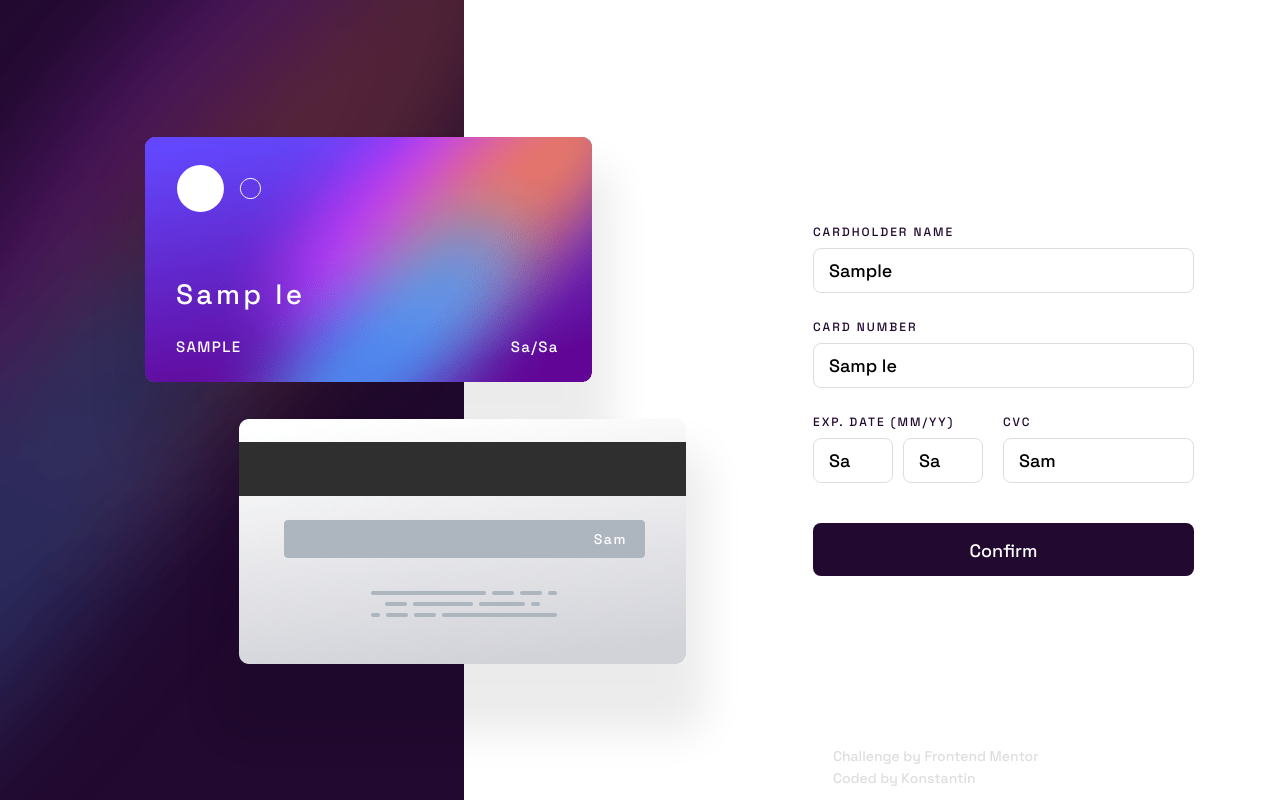
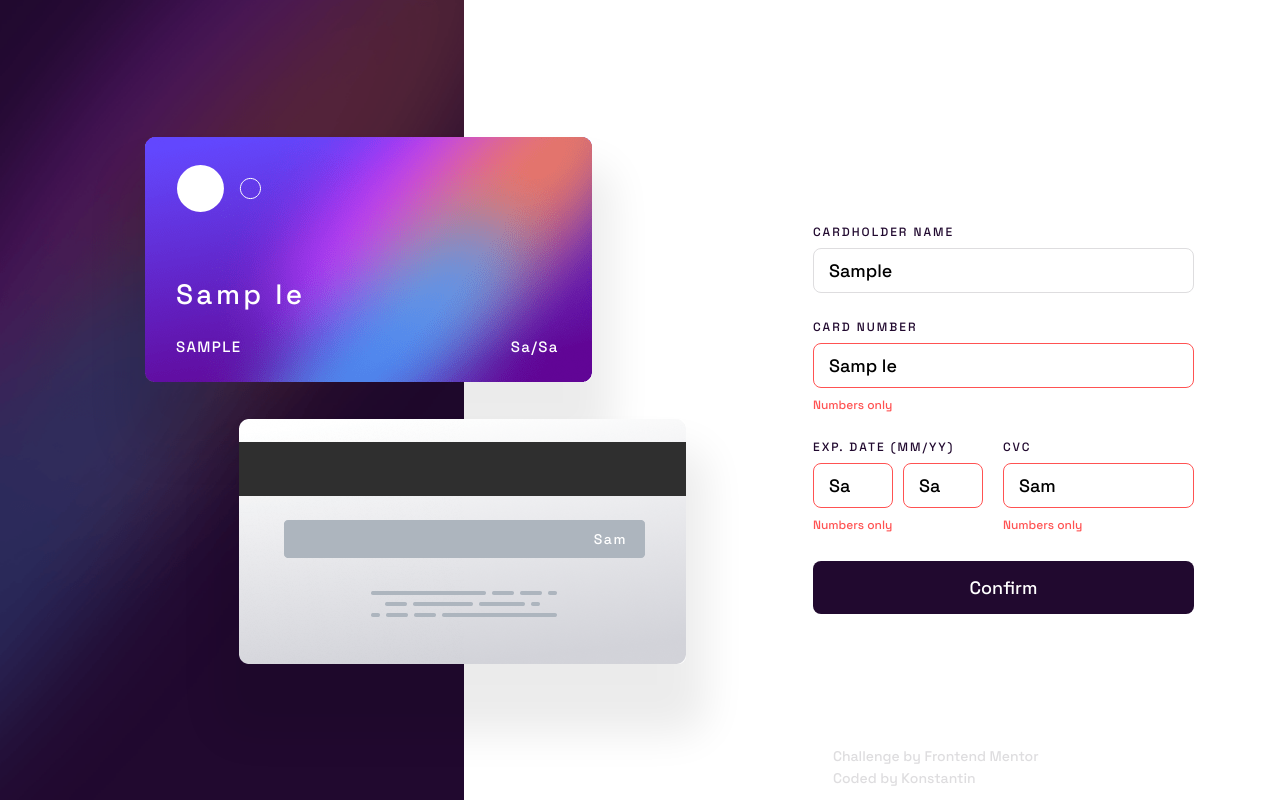
Before and after one commit to khoncharov/FM-Interactive-card-details-form, a website built with Vite: page index.html in a window 1280 px wide. Both pictures are taken after typing "Sample", "Sample", "Sample", "Sample", "Sample" into the empty fields and a click on the button "Confirm". Built offline with nearby package versions, Linux system fonts and the light colour scheme.

Commit message:
feat: add showing validation messages

```diff
--- a/index.html
+++ b/index.html
@@ -35,7 +35,7 @@
                   placeholder="e.g. Jane Appleseed"
                   autocomplete="off"
                 />
-                <span class="form__error-msg"></span>
+                <span class="form__error-msg" id="cardholder-name-err"></span>
               </div>
 
               <div class="form__field-container">
@@ -49,7 +49,7 @@
                   placeholder="e.g. 1234 5678 9123 0000"
                   autocomplete="off"
                 />
-                <span class="form__error-msg"></span>
+                <span class="form__error-msg" id="card-number-err"></span>
               </div>
 
               <div class="form__expiration-date-wrapper">
@@ -82,7 +82,7 @@
                       aria-label="year"
                     />
                   </div>
-                  <span class="form__error-msg"></span>
+                  <span class="form__error-msg" id="card-exp-date-err"></span>
                 </fieldset>
 
                 <div class="form__field-container">
@@ -101,7 +101,7 @@
                     placeholder="e.g. 123"
                     autocomplete="off"
                   />
-                  <span class="form__error-msg"></span>
+                  <span class="form__error-msg" id="card-cvc-err"></span>
                 </div>
               </div>
 
--- a/src/app/app-classes/app-view.ts
+++ b/src/app/app-classes/app-view.ts
@@ -1,5 +1,5 @@
 import CardView from './card-view';
-import { FormInputId } from '../types';
+import { FormErrField, FormInputId } from '../types';
 
 export default class AppView {
   protected form: HTMLFormElement | null;
@@ -13,6 +13,11 @@ export default class AppView {
   protected cardExpMonthInput: HTMLInputElement | null;
   protected cardExpYearInput: HTMLInputElement | null;
   protected cardCvcInput: HTMLInputElement | null;
+
+  protected cardholderErrField: HTMLElement | null;
+  protected cardNumberErrField: HTMLElement | null;
+  protected cardExpDateErrField: HTMLElement | null;
+  protected cardCvcErrField: HTMLElement | null;
 
   protected cardView = new CardView();
 
@@ -36,5 +41,18 @@ export default class AppView {
     this.cardCvcInput = document.querySelector<HTMLInputElement>(
       `#${FormInputId.CARD_CVC}`,
     );
+
+    this.cardholderErrField = document.querySelector<HTMLElement>(
+      `#${FormErrField.CARDHOLDER}`,
+    );
+    this.cardNumberErrField = document.querySelector<HTMLElement>(
+      `#${FormErrField.CARD_NUM}`,
+    );
+    this.cardExpDateErrField = document.querySelector<HTMLElement>(
+      `#${FormErrField.CARD_EXP_DATE}`,
+    );
+    this.cardCvcErrField = document.querySelector<HTMLElement>(
+      `#${FormErrField.CARD_CVC}`,
+    );
   }
 }
--- a/src/app/app-classes/form-handler.ts
+++ b/src/app/app-classes/form-handler.ts
@@ -1,6 +1,7 @@
 import AppView from './app-view';
 import CardData from './card-data';
 import {
+  INVALID_INPUT_CLASS,
   MAX_CARD_CVC_LENGTH,
   MAX_CARD_EXP_LENGTH,
   MAX_CARD_NUM_LENGTH,
@@ -107,6 +108,30 @@ export default class FormHandler extends AppView {
       this.cardView.update(this.cardData);
     });
 
+    this.cardholderInput?.addEventListener('blur', () => {
+      if (this.cardholderInput && this.cardholderErrField) {
+        if (!this.cardData.isValidHolderName) {
+          this.cardholderInput.classList.add(INVALID_INPUT_CLASS);
+          this.cardholderErrField.textContent = this.cardData.holderNameErrMsg;
+        } else {
+          this.cardholderInput.classList.remove(INVALID_INPUT_CLASS);
+          this.cardholderErrField.textContent = '';
+        }
+      }
+    });
+
+    this.cardNumberInput?.addEventListener('blur', () => {
+      if (this.cardNumberInput && this.cardNumberErrField) {
+        if (!this.cardData.isValidNumber) {
+          this.cardNumberInput.classList.add(INVALID_INPUT_CLASS);
+          this.cardNumberErrField.textContent = this.cardData.numberErrMsg;
+        } else {
+          this.cardNumberInput.classList.remove(INVALID_INPUT_CLASS);
+          this.cardNumberErrField.textContent = '';
+        }
+      }
+    });
+
     this.cardExpMonthInput?.addEventListener('blur', () => {
       if (this.cardExpMonthInput) {
         if (isNotEmptyStr(this.cardExpMonthInput.value)) {
@@ -117,6 +142,16 @@ export default class FormHandler extends AppView {
         }
       }
       this.cardView.update(this.cardData);
+
+      if (this.cardExpMonthInput && this.cardExpDateErrField) {
+        if (!this.cardData.isValidExpMonth) {
+          this.cardExpMonthInput.classList.add(INVALID_INPUT_CLASS);
+          this.cardExpDateErrField.textContent = this.cardData.expMonthErrMsg;
+        } else {
+          this.cardExpMonthInput.classList.remove(INVALID_INPUT_CLASS);
+          this.cardExpDateErrField.textContent = '';
+        }
+      }
     });
 
     this.cardExpYearInput?.addEventListener('blur', () => {
@@ -129,6 +164,28 @@ export default class FormHandler extends AppView {
         }
       }
       this.cardView.update(this.cardData);
+
+      if (this.cardExpYearInput && this.cardExpDateErrField) {
+        if (!this.cardData.isValidExpYear) {
+          this.cardExpYearInput.classList.add(INVALID_INPUT_CLASS);
+          this.cardExpDateErrField.textContent = this.cardData.expYearErrMsg;
+        } else {
+          this.cardExpYearInput.classList.remove(INVALID_INPUT_CLASS);
+          this.cardExpDateErrField.textContent = '';
+        }
+      }
+    });
+
+    this.cardCvcInput?.addEventListener('blur', () => {
+      if (this.cardCvcInput && this.cardCvcErrField) {
+        if (!this.cardData.isValidCvc) {
+          this.cardCvcInput.classList.add(INVALID_INPUT_CLASS);
+          this.cardCvcErrField.textContent = this.cardData.cvcErrMsg;
+        } else {
+          this.cardCvcInput.classList.remove(INVALID_INPUT_CLASS);
+          this.cardCvcErrField.textContent = '';
+        }
+      }
     });
   }
 }
--- a/src/app/const.ts
+++ b/src/app/const.ts
@@ -14,3 +14,5 @@ export const MSG_WRONG_NAME = 'Latin letters, space and hyphen only';
 export const MSG_WRONG_NUMBER = 'Numbers only';
 export const MSG_WRONG_LENGTH = (length: number) => `Must be ${length} digit number`;
 export const MSG_WRONG_MONTH = 'Wrong month number';
+
+export const INVALID_INPUT_CLASS = 'invalid-field';
--- a/src/app/types.ts
+++ b/src/app/types.ts
@@ -6,6 +6,13 @@ export enum FormInputId {
   CARD_CVC = 'card-cvc',
 }
 
+export enum FormErrField {
+  CARDHOLDER = 'cardholder-name-err',
+  CARD_NUM = 'card-number-err',
+  CARD_EXP_DATE = 'card-exp-date-err',
+  CARD_CVC = 'card-cvc-err',
+}
+
 export enum CardViewClassName {
   CARDHOLDER = 'card__cardholder-name',
   CARD_NUM = 'card__number',
```
